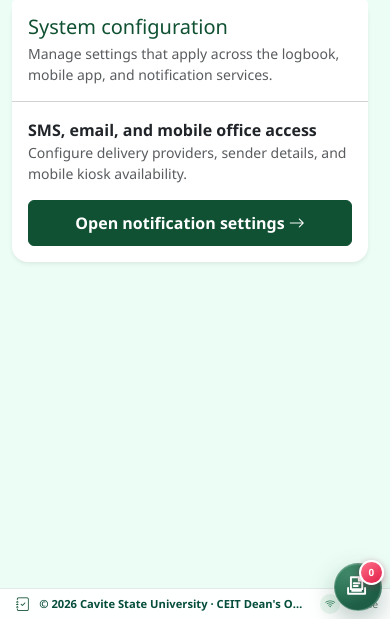
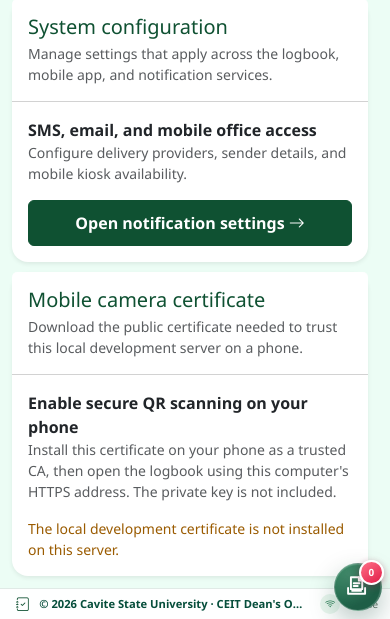
Before and after one commit to zakuweak0823/CEIT-DEANS-DIGITAL-LOG-BOOK, a PHP site: page /DIT-LOGBOOK_RETRY/settings in a window 390 px wide. Shown: the part 1292-1911 px from the top of the page. Run offline with PHP 8.4, Linux system fonts and the light colour scheme; a user stored in the database is signed in; tables that the repository leaves empty hold one stand-in row (values such as "Sample post").

Commit message:
Add local CA download to admin settings
Let admins download the public development CA from Settings and clarify the phone QR scanner setup.

```diff
--- a/settings.php
+++ b/settings.php
@@ -2,6 +2,12 @@
 require_once 'auth.php';
 require_once 'db.php';
 ensure_admin();
+
+$localCaCertificateName = 'ceit-logbook-local-ca.crt';
+$localCaCertificatePath = __DIR__ . DIRECTORY_SEPARATOR . $localCaCertificateName;
+$settingsScriptDirectory = trim(str_replace('\\', '/', dirname((string)($_SERVER['SCRIPT_NAME'] ?? '/'))), '/.');
+$localCaCertificateUrl = ($settingsScriptDirectory === '' ? '' : '/' . $settingsScriptDirectory)
+    . '/' . rawurlencode($localCaCertificateName);
 ?>
 
 <?php include 'header.php'; ?>
@@ -99,6 +105,30 @@ ensure_admin();
                     <p class="small text-muted mb-0">Configure delivery providers, sender details, and mobile kiosk availability.</p>
                 </div>
                 <a class="btn btn-primary flex-shrink-0" href="notification_settings">Open notification settings <i class="bi bi-arrow-right ms-1" aria-hidden="true"></i></a>
+            </div>
+        </section>
+    </div>
+
+    <div class="col-12">
+        <section class="card shadow-sm" aria-labelledby="mobile-camera-certificate-title">
+            <div class="card-header bg-white px-3 px-md-4 py-3">
+                <h5 class="mb-1 text-primary" id="mobile-camera-certificate-title">Mobile camera certificate</h5>
+                <p class="mb-0 small text-muted">Download the public certificate needed to trust this local development server on a phone.</p>
+            </div>
+            <div class="card-body p-3 p-md-4 d-flex flex-column flex-sm-row justify-content-between align-items-sm-center gap-3">
+                <div>
+                    <strong>Enable secure QR scanning on your phone</strong>
+                    <p class="small text-muted mb-0">Install this certificate on your phone as a trusted CA, then open the logbook using this computer's HTTPS address. The private key is not included.</p>
+                </div>
+                <?php if (is_file($localCaCertificatePath)): ?>
+                    <a class="btn btn-primary flex-shrink-0"
+                        href="<?php echo htmlspecialchars($localCaCertificateUrl, ENT_QUOTES, 'UTF-8'); ?>"
+                        download="<?php echo htmlspecialchars($localCaCertificateName, ENT_QUOTES, 'UTF-8'); ?>">
+                        <i class="bi bi-download me-1" aria-hidden="true"></i>Download certificate
+                    </a>
+                <?php else: ?>
+                    <p class="small text-warning mb-0" role="status">The local development certificate is not installed on this server.</p>
+                <?php endif; ?>
             </div>
         </section>
     </div>
```
Also changed, not shown: Patch V1.00.md (+11 -0 lines), README.md.
